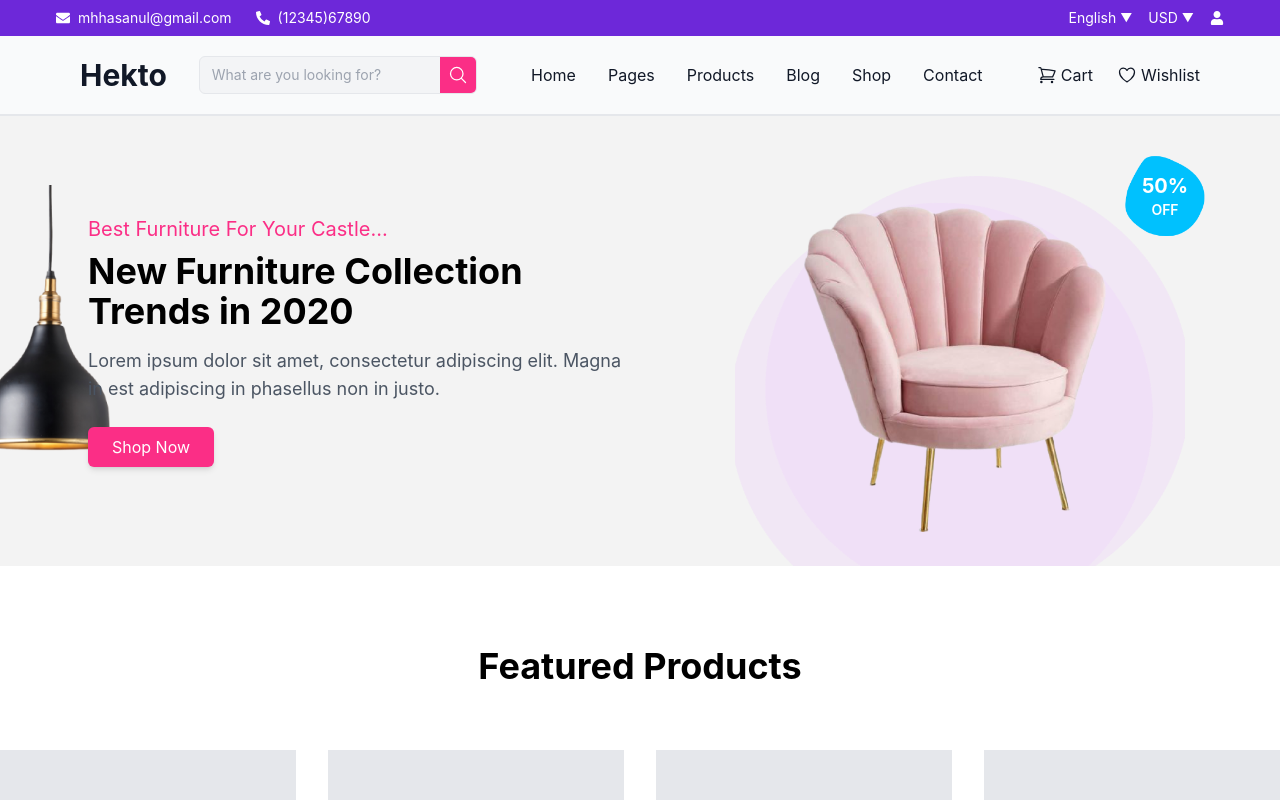
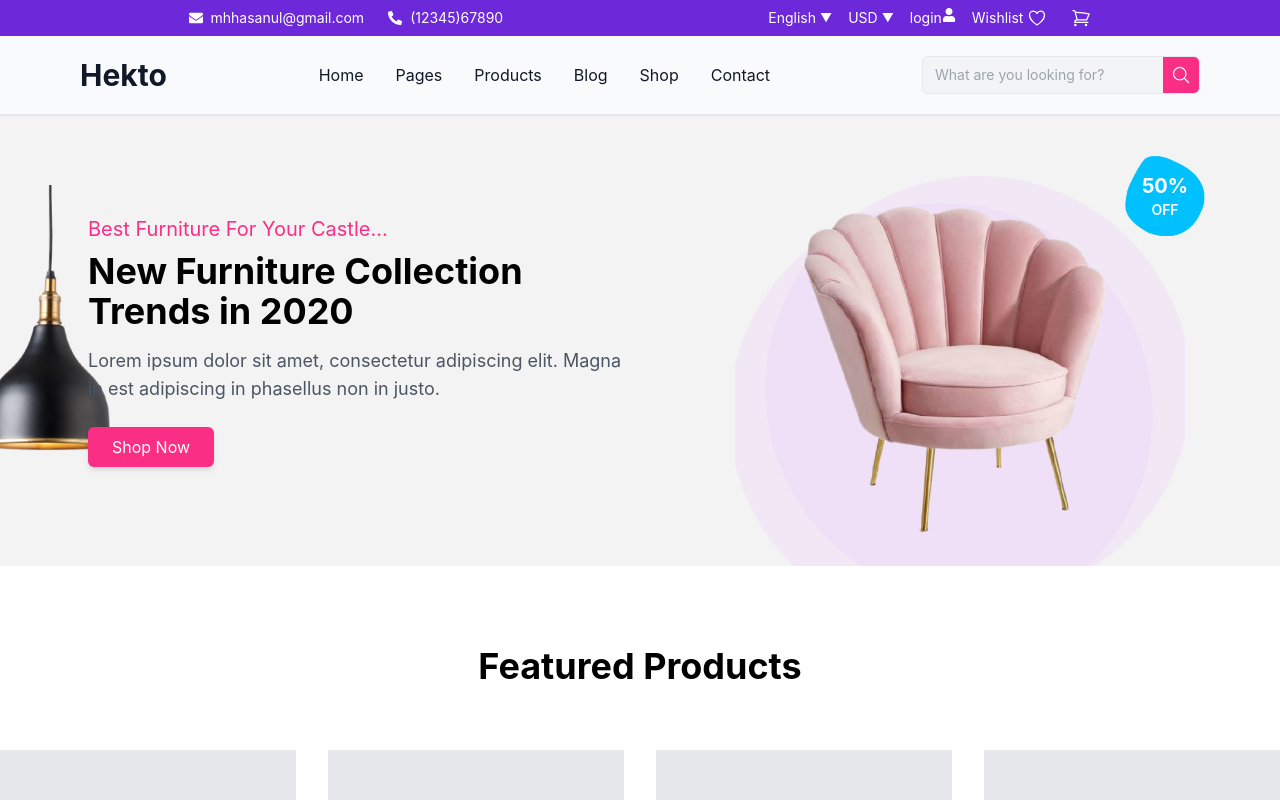
Before and after one commit to zakiabashir/hackhaton-e-comerce-web, a Next.js app: page / in a window 1280 px wide. Shown: the top 800 px of the page. Built offline with nearby package versions, Linux system fonts and the light colour scheme.

Commit message:
push my code

```diff
--- a/src/app/components/Header.tsx
+++ b/src/app/components/Header.tsx
@@ -29,16 +29,6 @@ function Header() {
             <h1 className="text-3xl font-bold">Hekto</h1>
 
             {/* Search Bar */}
-            <div className="hidden sm:flex items-center border rounded-md overflow-hidden bg-gray-100">
-              <input
-                type="text"
-                placeholder="What are you looking for?"
-                className="w-60 px-3 py-2 text-sm outline-none bg-transparent"
-              />
-              <button className="p-2 bg-[#FB2E86] text-white hover:bg-[#F94C9B] transition-colors">
-                <MagnifyingGlassIcon className="w-5 h-5" />
-              </button>
-            </div>
           </div>
 
           {/* Center Section: Navigation Links */}
@@ -109,17 +99,16 @@ function Header() {
           </div>
 
           {/* Right Section: Icons */}
-          <div className="hidden sm:flex items-center gap-x-6">
-            <Link href="/cart" className="hover:text-[#FB2E86] transition-colors flex items-center gap-1">
-              <ShoppingCartIcon className="w-5 h-5" />
-              <span>Cart</span>
-            </Link>
-            <Link href="/wishlist" className="hover:text-[#FB2E86] transition-colors flex items-center gap-1">
-              <HeartIcon className="w-5 h-5" />
-              <span>Wishlist</span>
-            </Link>
-          </div>
-
+          <div className="hidden sm:flex items-center border rounded-md overflow-hidden bg-gray-100">
+              <input
+                type="text"
+                placeholder="What are you looking for?"
+                className="w-60 px-3 py-2 text-sm outline-none bg-transparent"
+              />
+              <button className="p-2 bg-[#FB2E86] text-white hover:bg-[#F94C9B] transition-colors">
+                <MagnifyingGlassIcon className="w-5 h-5" />
+              </button>
+            </div>
           {/* Mobile Menu Toggle */}
           <button
             className="sm:hidden flex items-center"
@@ -205,6 +194,17 @@ function Header() {
             </li>
           </ul>
 
+{/* Mobile Cart and Wishlist */}
+<div className="flex justify-around px-4 py-2 border-t">
+            <Link href="/cart" className="flex items-center gap-1 text-sm hover:text-[#FB2E86]">
+              <ShoppingCartIcon className="w-5 h-5" />
+              <span>Cart</span>
+            </Link>
+            <Link href="#" className="flex items-center gap-1 text-sm hover:text-[#FB2E86]">
+              <HeartIcon className="w-5 h-5" />
+              <span>Wishlist</span>
+            </Link>
+          </div>
           {/* Mobile Search Bar */}
           <div className="flex items-center border rounded-md overflow-hidden bg-gray-100 px-4 py-2 mx-4 mt-4">
             <input
@@ -216,18 +216,6 @@ function Header() {
               <MagnifyingGlassIcon className="w-5 h-5" />
             </button>
           </div>
-
-          {/* Mobile Cart and Wishlist */}
-          <div className="flex justify-around px-4 py-2 border-t">
-            <Link href="/cart" className="flex items-center gap-1 text-sm hover:text-[#FB2E86]">
-              <ShoppingCartIcon className="w-5 h-5" />
-              <span>Cart</span>
-            </Link>
-            <Link href="#" className="flex items-center gap-1 text-sm hover:text-[#FB2E86]">
-              <HeartIcon className="w-5 h-5" />
-              <span>Wishlist</span>
-            </Link>
-          </div>
         </div>
       )}
     </>
--- a/src/app/components/Hero.tsx
+++ b/src/app/components/Hero.tsx
@@ -10,10 +10,10 @@ function Hero() {
     <div className="relative w-full bg-[#F3F3F3] overflow-hidden flex flex-col md:flex-row items-center justify-between">
 
       {/* Left Section for Mobile & Desktop */}
-      <div className="w-full lg:justify- md:w-1/2 h-full flex flex-col md:flex-row items-center justify-start pl-6 md:pl-16 relative">
+      <div className="w-full md:w-1/2 h-full flex flex-col md:flex-row items-center justify-start pl-6 md:pl-16 relative">
 
         {/* Bulb Image */}
-<div className="relative md:absolute lg: top-[-30px] left-[90px] md:left-[-100px]">
+<div className="relative md:absolute top-[-30px] left-[-30px] md:left-[-100px]">
   <Image src="/images/bulb.png" alt="Bulb" width={300} height={300} className="object-contain" />
 </div>
 
--- a/src/app/components/TopBar.tsx
+++ b/src/app/components/TopBar.tsx
@@ -1,19 +1,20 @@
 'use client';
 import Link from "next/link";
-import { FaEnvelope, FaPhoneAlt, FaUser, FaHeart, FaShoppingCart } from 'react-icons/fa';
+import { FaEnvelope, FaPhoneAlt, FaUser,  } from 'react-icons/fa';
 import { useState } from 'react';
+import { HeartIcon, ShoppingCartIcon } from "@heroicons/react/24/outline";
 
 const TopBar = () => {
   const [languageDropdown, setLanguageDropdown] = useState(false);
   const [currencyDropdown, setCurrencyDropdown] = useState(false);
 
   return (
-    <div className="bg-violet-700 text-white py-2 text-sm">
-      <div className="w-full max-w-[1200px] mx-auto flex items-center justify-between px-4 whitespace-nowrap">
+    <div className="bg-violet-700 text-white py-2 text-sm ">
+      <div className="w-full max-w-[1200px] mx-auto  flex items-center justify-around px-4 whitespace-nowrap">
         {/* Left Section */}
         <div className="flex items-center gap-6">
           {/* Email */}
-          <a href="mailto:mhhasanul@gmail.com" className="flex items-center gap-2 hover:text-gray-200">
+          <a href="mailto:mhhasanul@gmail.com" className="flex items-center gap-2  hover:text-gray-200">
             <FaEnvelope />
             <span>mhhasanul@gmail.com</span>
           </a>
@@ -63,11 +64,20 @@ const TopBar = () => {
 
           {/* Login */}
 <li className="flex items-center gap-2 hover:text-gray-200">
-  <Link href="/account">
-    <FaUser />
+  <Link href="/account" className="flex">
+  <span>login</span><FaUser />
   </Link>
 </li>
+<div className="hidden sm:flex items-center gap-x-6">
 
+            <Link href="/wishlist" className="hover:text-[#FB2E86] transition-colors flex items-center gap-1">
+            <span>Wishlist</span>
+              <HeartIcon className="w-5 h-5" />
+            </Link>
+            <Link href="/cart" className="hover:text-[#FB2E86] transition-colors flex items-center gap-1">
+              <ShoppingCartIcon className="w-5 h-5" />
+            </Link>
+          </div>
 
         </div>
       </div>
--- a/src/app/globals.css
+++ b/src/app/globals.css
@@ -2,6 +2,9 @@
 @tailwind components;
 @tailwind utilities;
 /* globals.css */
+body{
+  overflow-x: hidden;
+}
 .container {
     display: flex;
     flex-direction: column; /* Stacks elements vertically */
```
